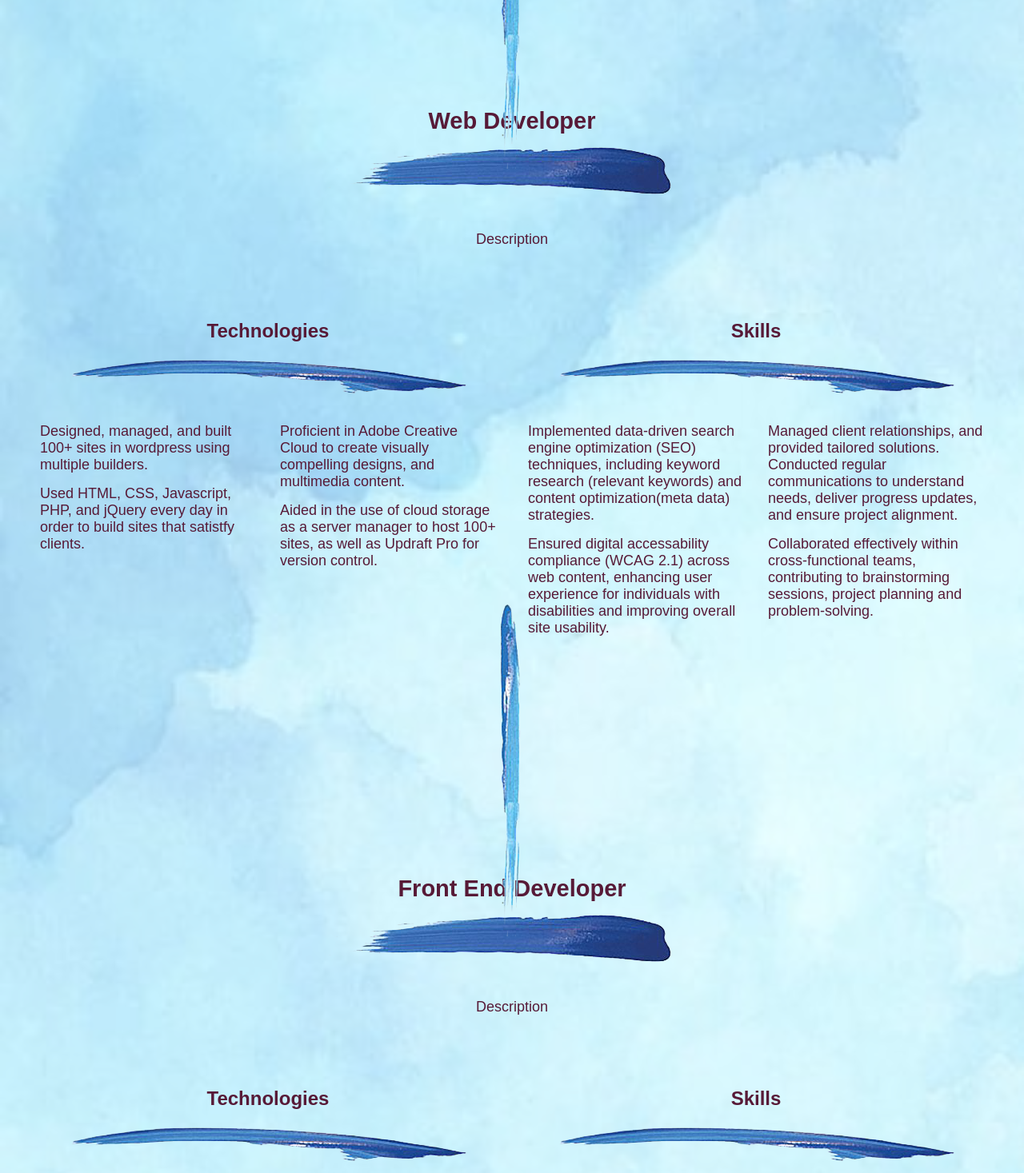
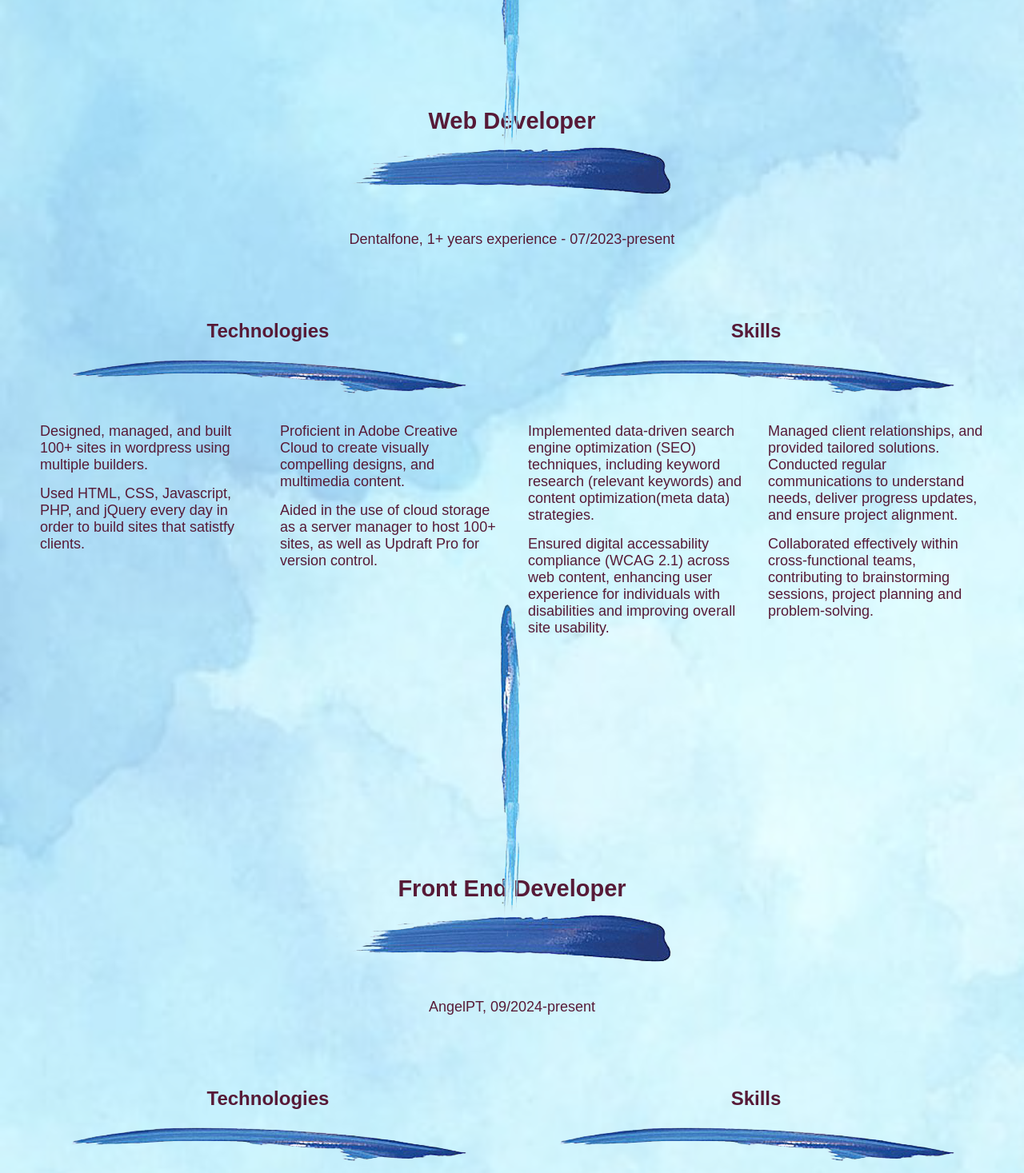
Before and after one commit to avrrodriguez/avrr-portfolio, a Next.js app: page / in a window 1280 px wide. Shown: the part 1418-2885 px from the top of the page at 80% size. Built offline with nearby package versions, Linux system fonts and the light colour scheme.

Commit message:
adds description for both web developer and front end developer

```diff
--- a/src/app/topics/WorkExperience.tsx
+++ b/src/app/topics/WorkExperience.tsx
@@ -22,7 +22,7 @@ export default function WorkExperience() {
           width={300}
           height={300}
         />
-        <p className="work-experience-description">Description</p>
+        <p className="work-experience-description">Dentalfone, 1+ years experience - 07/2023-present</p>
       </div>
       <div className="work-experience-info">
         <div className="work-experience-tools">
@@ -86,7 +86,7 @@ export default function WorkExperience() {
           width={300}
           height={300}
         />
-        <p className="work-experience-description">Description</p>
+        <p className="work-experience-description">AngelPT, 09/2024-present</p>
       </div>
       <div className="work-experience-info">
         <div className="work-experience-tools">
```
